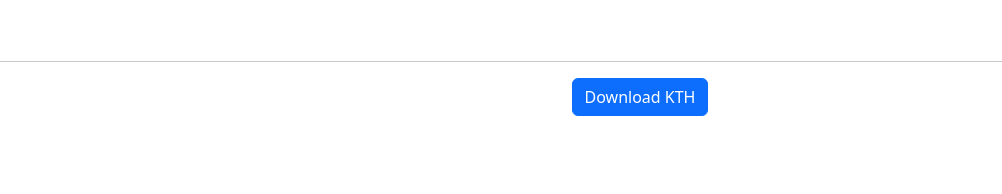
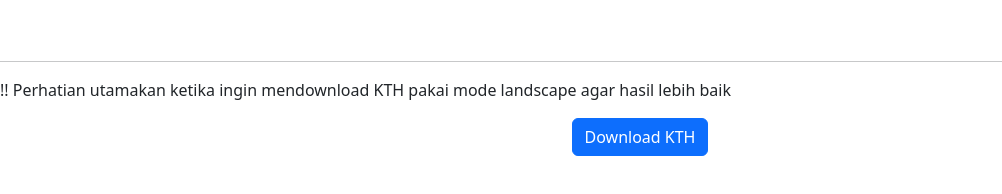
Before and after one commit to rikki27e/KTH, a plain HTML site: page index.html in a window 1280 px wide. Shown: the part 1250-1444 px from the top of the page, without its empty margins (0-1002 px from the left). Before the commit the page ends 1414 px from the top, so only its background shows below. Drawn offline with nearby package versions, Linux system fonts and the light colour scheme.

Commit message:
Update index.html

```diff
--- a/index.html
+++ b/index.html
@@ -300,6 +300,7 @@
 
     <br /><br />
     <hr />
+    <p>!! Perhatian utamakan ketika ingin mendownload KTH pakai mode landscape agar hasil lebih baik</p>
     <center>
       <button class="btn btn-primary" id="convert-image">Download KTH</button>
     </center>
```
